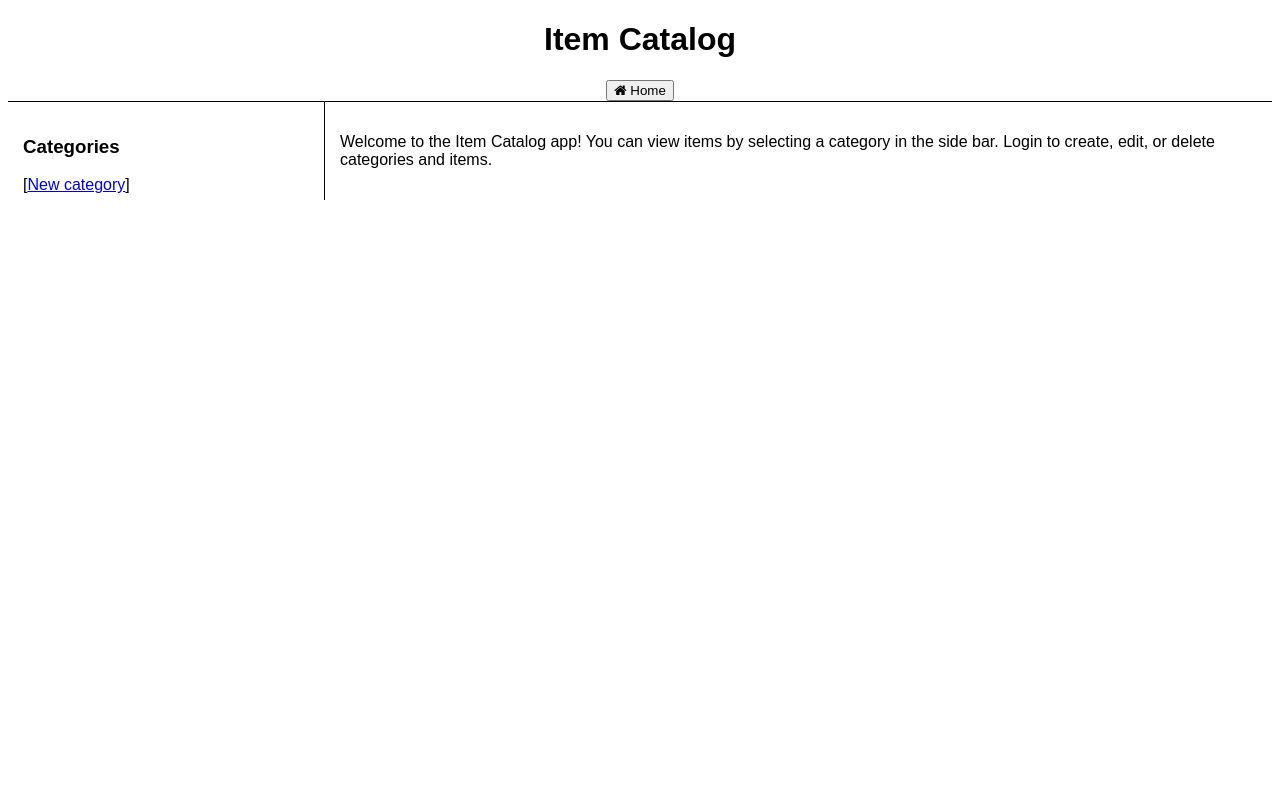
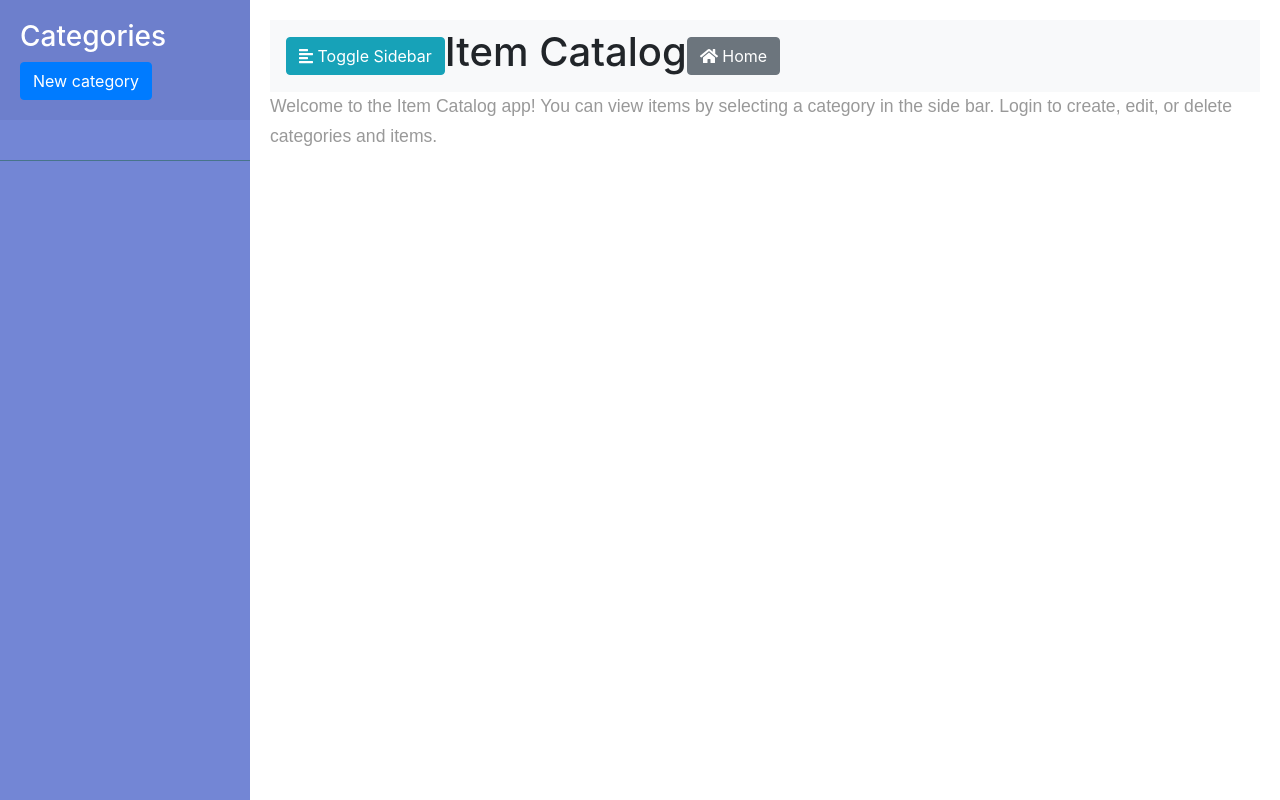
Before and after one commit to bean00/item-catalog, a Flask app: page / in a window 1280 px wide. Run offline with Flask 2, Linux system fonts and the light colour scheme; some libraries are stand-ins or nearby versions.

Commit message:
Add Bootstrap and style a side bar

```diff
--- /dev/null
+++ b/static/app.js
@@ -0,0 +1,7 @@
+$(document).ready(function () {
+
+    $('#sidebarCollapse').on('click', function () {
+        $('#sidebar').toggleClass('active');
+    });
+
+});
--- a/static/styles.css
+++ b/static/styles.css
@@ -1,57 +1,153 @@
-* {
-    box-sizing: border-box;
-    font-family: Arial;
+.wrapper {
+    display: flex;
+    width: 100%;
+    align-items: stretch;
 }
 
-header {
-    text-align: center;
-    border-bottom: 1px solid black;
+#sidebar.active {
+    margin-left: -250px;
 }
 
-.column {
-    float: left;
-    padding: 15px;
+/*
+    ADDITIONAL DEMO STYLE, NOT IMPORTANT TO MAKE THINGS WORK BUT TO MAKE IT A BIT NICER :)
+*/
+@import "https://fonts.googleapis.com/css?family=Poppins:300,400,500,600,700";
+
+body {
+    font-family: 'Poppins', sans-serif;
+    background: #fafafa;
 }
 
-.clearfix::after {
-    content: "";
-    clear: both;
-    display: table;
+p {
+    font-family: 'Poppins', sans-serif;
+    font-size: 1.1em;
+    font-weight: 300;
+    line-height: 1.7em;
+    color: #999;
 }
 
-.menu {
-    width: 25%;
+a, a:hover, a:focus {
+    color: inherit;
+    text-decoration: none;
+    transition: all 0.3s;
 }
 
-.content {
-    width: 75%;
-    border-left: 1px solid black;
+#sidebar {
+    min-width: 250px;
+    max-width: 250px;
+    min-height: 100vh;
+    /* additional styles */
+    background: #7386D5;
+    color: #fff;
+    transition: all 0.3s;
 }
 
-.menu ul {
-    list-style-type: none;
-    margin: 0;
-    padding: 0;
+#sidebar .sidebar-header {
+    padding: 20px;
+    background: #6d7fcc;
 }
 
-.menu li {
-    padding: 5px;
-    background-color: #33b5e5;
-    color: #ffffff;
-    border: 1px solid black;
+#sidebar ul.components {
+    padding: 20px 0;
+    border-bottom: 1px solid #47748b;
 }
 
-.menu li a {
+/*#sidebar ul p {*/
+/*    color: #fff;*/
+/*    padding: 10px;*/
+/*}*/
+
+#sidebar ul li a {
+    color: #fff;
+    padding: 10px;
+    font-size: 1.1em;
     display: block;
-    color: #000;
-    padding: 8px;
     text-decoration: none;
 }
 
-.menu li:hover {
-    background-color: #0099cc;
+#sidebar ul li a:hover {
+    color: #7386D5;
+    background: #fff;
 }
 
-.btn {
-    cursor: pointer;
+/*#sidebar ul li.active > a, a[aria-expanded="true"] {*/
+/*    color: #fff;*/
+/*    background: #6d7fcc;*/
+/*}*/
+
+/*ul ul a {*/
+/*    font-size: 0.9em !important;*/
+/*    padding-left: 30px !important;*/
+/*    background: #6d7fcc;*/
+/*}*/
+
+/* -----------------------------------------------
+    CONTENT STYLE
+----------------------------------------------- */
+#content {
+    width: 100%;
+    padding: 20px;
+    min-height: 100vh;
+    transition: all 0.3s;
 }
+
+
+
+
+/** {*/
+/*    box-sizing: border-box;*/
+/*    font-family: Arial;*/
+/*}*/
+
+/*header {*/
+/*    text-align: center;*/
+/*    border-bottom: 1px solid black;*/
+/*}*/
+
+/*.column {*/
+/*    float: left;*/
+/*    padding: 15px;*/
+/*}*/
+
+/*.clearfix::after {*/
+/*    content: "";*/
+/*    clear: both;*/
+/*    display: table;*/
+/*}*/
+
+/*.menu {*/
+/*    width: 25%;*/
+/*}*/
+
+/*.content {*/
+/*    width: 75%;*/
+/*    border-left: 1px solid black;*/
+/*}*/
+
+/*.menu ul {*/
+/*    list-style-type: none;*/
+/*    margin: 0;*/
+/*    padding: 0;*/
+/*}*/
+
+/*.menu li {*/
+/*    padding: 5px;*/
+/*    background-color: #33b5e5;*/
+/*    color: #ffffff;*/
+/*    border: 1px solid black;*/
+/*}*/
+
+/*.menu li a {*/
+/*    display: block;*/
+/*    color: #000;*/
+/*    padding: 8px;*/
+/*    text-decoration: none;*/
+/*}*/
+
+/*.menu li:hover {*/
+/*    background-color: #0099cc;*/
+/*}*/
+
+/*.btn {*/
+/*    cursor: pointer;*/
+/*}*/
--- a/templates/base.html
+++ b/templates/base.html
@@ -1,20 +1,57 @@
 <!DOCTYPE html>
 <html>
   <head>
+    <meta charset="utf-8">
+    <meta name="viewport" content="width=device-width, initial-scale=1, shrink-to-fit=no">
+    <link rel="stylesheet" type="text/css" href="{{ url_for('static', filename='styles.css') }}">
+    <!--<link rel="stylesheet" href="https://cdnjs.cloudflare.com/ajax/libs/font-awesome/4.7.0/css/font-awesome.min.css">-->
+    <link rel="stylesheet" href="https://stackpath.bootstrapcdn.com/bootstrap/4.1.1/css/bootstrap.min.css" integrity="sha384-WskhaSGFgHYWDcbwN70/dfYBj47jz9qbsMId/iRN3ewGhXQFZCSftd1LZCfmhktB" crossorigin="anonymous">
+    <script defer src="https://use.fontawesome.com/releases/v5.0.13/js/solid.js" integrity="sha384-tzzSw1/Vo+0N5UhStP3bvwWPq+uvzCMfrN1fEFe+xBmv1C/AtVX5K0uZtmcHitFZ" crossorigin="anonymous"></script>
+    <script defer src="https://use.fontawesome.com/releases/v5.0.13/js/fontawesome.js" integrity="sha384-6OIrr52G08NpOFSZdxxz1xdNSndlD4vdcf/q2myIUVO0VsqaGHJsB0RaBE01VTOY" crossorigin="anonymous"></script>
     <title>Item Catalog</title>
-    <link rel="stylesheet" type="text/css" href="{{ url_for('static', filename='styles.css') }}">
-    <link rel="stylesheet" href="https://cdnjs.cloudflare.com/ajax/libs/font-awesome/4.7.0/css/font-awesome.min.css">
   </head>
 
   <body>
-    <header>
-      <h1>Item Catalog</h1>
-      <a href="{{ url_for('home') }}">
-        <button class="btn"><i class="fa fa-home"></i> Home</button>
-      </a>
-    </header>
+    <div class="wrapper">
+      <nav id="sidebar">
+        <div class="sidebar-header">
+          <h3>Categories</h3>
+          <a class="btn btn-primary" href="{{ url_for('newCategory') }}"
+             role="button">New category</a>
+        </div>
 
-    {% block content %}
-    {% endblock %}
+        <ul class="list-unstyled components">
+          {% for category in categories %}
+            <li>
+              <a href="{{ url_for('showItems', category_id=category.id)}}">{{ category.name }}</a>
+            </li>
+          {% endfor %}
+        </ul>
+      </nav>
+
+      <div id="content">
+        <nav class="navbar navbar-expand-lg navbar-light bg-light">
+          <div>
+            <button type="button" id="sidebarCollapse" class="btn btn-info">
+              <i class="fa fa-align-left"></i>
+              <span>Toggle Sidebar</span>
+            </button>
+          </div>
+
+          <h1>Item Catalog</h1>
+          <a href="{{ url_for('home') }}">
+            <button class="btn btn-secondary"><i class="fa fa-home"></i> Home</button>
+          </a>
+        </nav>
+
+        {% block content %}
+        {% endblock %}
+      </div>
+    </div>
+
+    <script src="https://code.jquery.com/jquery-3.3.1.slim.min.js" integrity="sha384-q8i/X+965DzO0rT7abK41JStQIAqVgRVzpbzo5smXKp4YfRvH+8abtTE1Pi6jizo" crossorigin="anonymous"></script>
+    <script src="https://cdnjs.cloudflare.com/ajax/libs/popper.js/1.14.3/umd/popper.min.js" integrity="sha384-ZMP7rVo3mIykV+2+9J3UJ46jBk0WLaUAdn689aCwoqbBJiSnjAK/l8WvCWPIPm49" crossorigin="anonymous"></script>
+    <script src="https://stackpath.bootstrapcdn.com/bootstrap/4.1.1/js/bootstrap.min.js" integrity="sha384-smHYKdLADwkXOn1EmN1qk/HfnUcbVRZyYmZ4qpPea6sjB/pTJ0euyQp0Mk8ck+5T" crossorigin="anonymous"></script>
+    <script type="text/javascript" src="{{ url_for('static', filename='app.js') }}"></script>
   </body>
 </html>
--- a/templates/items.html
+++ b/templates/items.html
@@ -2,16 +2,6 @@
 
 {% block content %}
   <div class="clearfix">
-    <div class="column menu">
-      <h3>Categories</h3>
-      <p>[<a href="{{ url_for('newCategory') }}">New category</a>]</p>
-      <ul>
-        {% for category in categories %}
-          <li><a href="{{ url_for('showItems', category_id=category.id)}}">{{ category.name }}</a></li>
-        {% endfor %}
-      </ul>
-    </div>
-
     <div class="column content">
       {% if category %}
         <h2>{{ category.name }} Items</h2>
```
